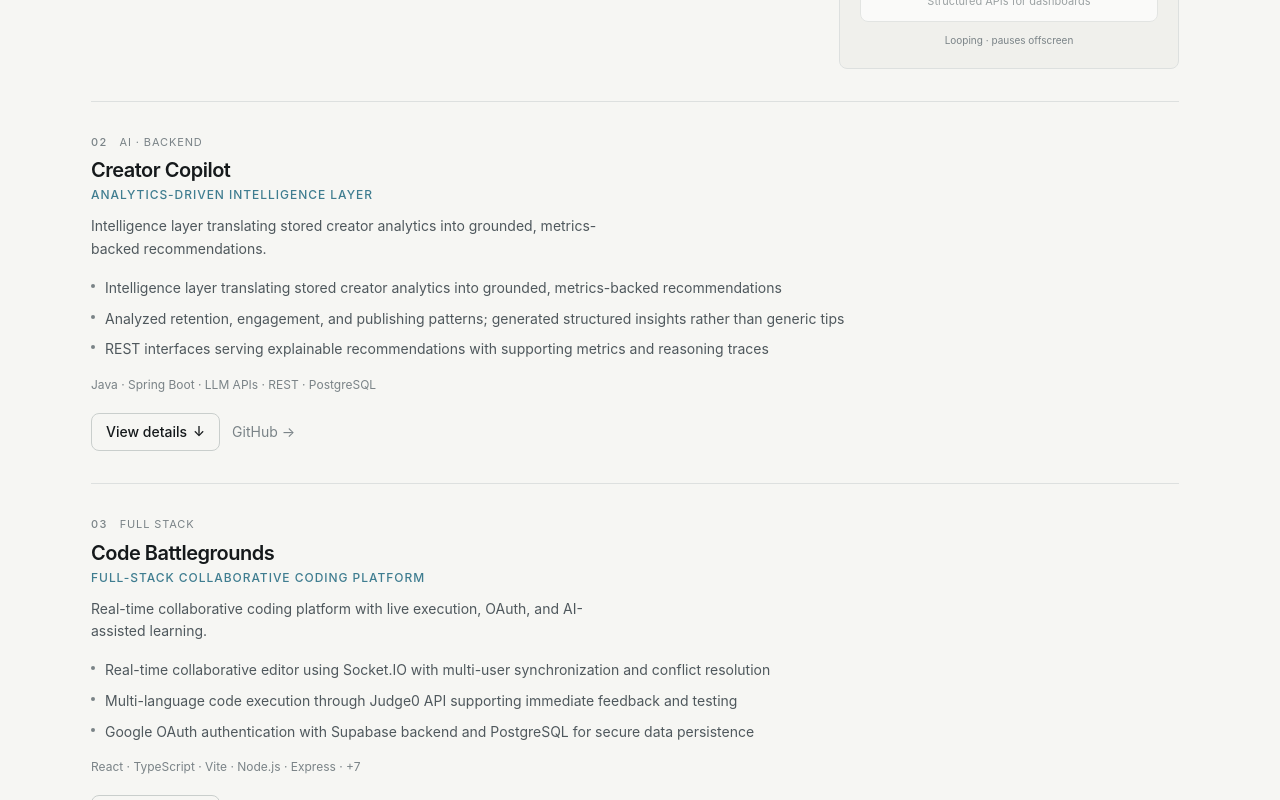
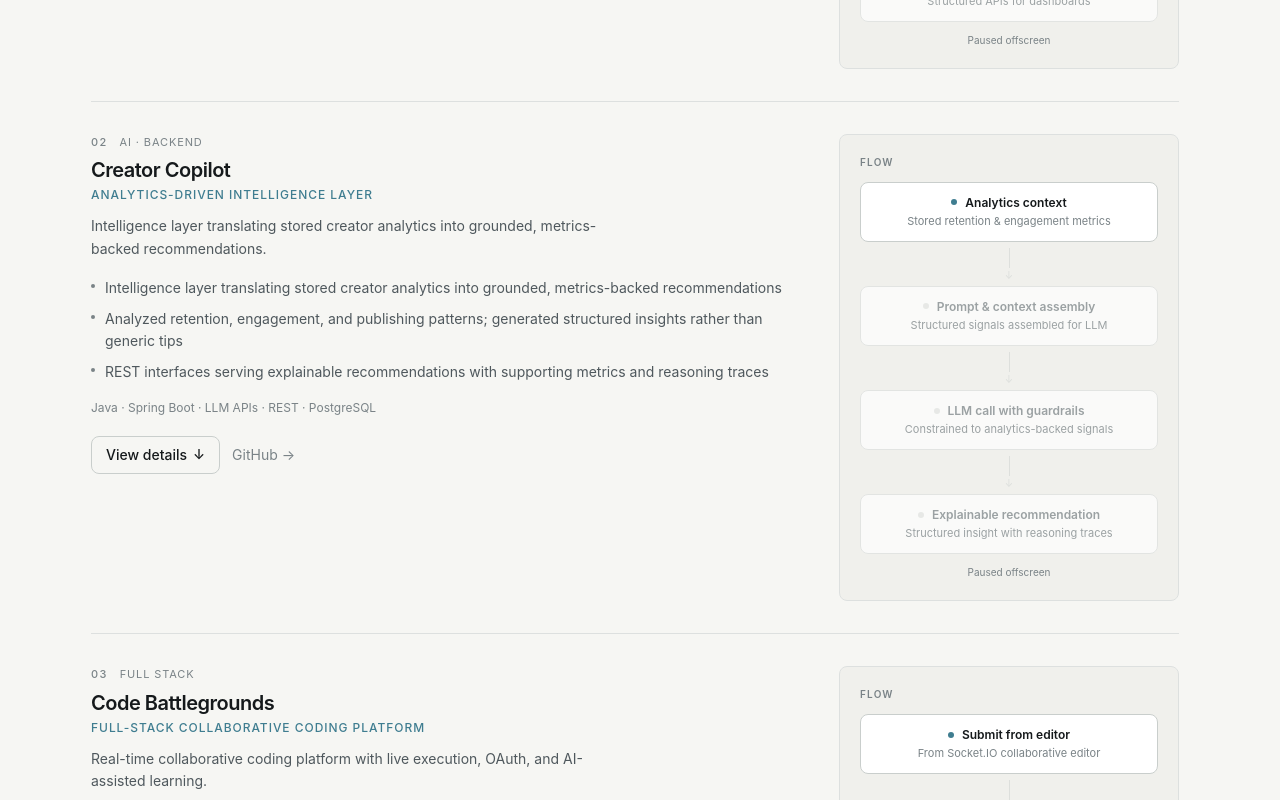
Before and after one commit to AruruGunabhiram/Portfolio-Live, a React (Vite) app: page / in a window 1280 px wide. Shown: the part 1820-2620 px from the top of the page. Built offline with nearby package versions, Linux system fonts and the light colour scheme.

Commit message:
feat: enhance demo functionality by adding FlowDemo integration and updating project data structure

```diff
--- a/src/components/projects/FeaturedProject.tsx
+++ b/src/components/projects/FeaturedProject.tsx
@@ -119,7 +119,7 @@ export function FeaturedProject({
         </div>
 
         {hasDemo && (
-          <div className="min-w-0 lg:sticky lg:top-24">
+          <div className="min-w-0">
             <ProjectDemo demo={project.demo!} />
           </div>
         )}
--- a/src/components/projects/demo/FlowDemo.tsx
+++ b/src/components/projects/demo/FlowDemo.tsx
@@ -1,8 +1,40 @@
-import { useEffect, useRef, useState, useCallback } from 'react';
+import { useEffect, useRef, useState, useCallback, useId } from 'react';
 import type { FlowDemo } from '../../../types/portfolio';
 
 interface FlowDemoProps {
   demo: FlowDemo;
+}
+
+// ─── One-active-demo coordination (8AF) ──────────────────────────
+// Without global state: all FlowDemos share a module-level observer that
+// picks the most-visible demo as the only active one. Lightweight, no context.
+type RegistryEntry = { ratio: number; setActive: (v: boolean) => void };
+const registry = new Map<string, RegistryEntry>();
+let sharedObserver: IntersectionObserver | null = null;
+
+function getSharedObserver() {
+  if (sharedObserver) return sharedObserver;
+  sharedObserver = new IntersectionObserver(
+    entries => {
+      entries.forEach(e => {
+        const id = (e.target as HTMLElement).dataset.demoId;
+        if (!id) return;
+        const ent = registry.get(id);
+        if (ent) ent.ratio = e.intersectionRatio;
+      });
+      let bestId: string | null = null;
+      let bestRatio = 0.2;
+      registry.forEach((ent, id) => {
+        if (ent.ratio >= bestRatio) {
+          bestRatio = ent.ratio;
+          bestId = id;
+        }
+      });
+      registry.forEach((ent, id) => ent.setActive(id === bestId));
+    },
+    { threshold: [0, 0.2, 0.5, 0.75] }
+  );
+  return sharedObserver;
 }
 
 export function FlowDemo({ demo }: FlowDemoProps) {
@@ -11,8 +43,9 @@ export function FlowDemo({ demo }: FlowDemoProps) {
   const stepDuration = steps.length > 0 ? totalDuration / steps.length : 0;
 
   const containerRef = useRef<HTMLDivElement>(null);
+  const demoId = useId();
   const [activeIndex, setActiveIndex] = useState(0);
-  const [isInViewport, setIsInViewport] = useState(false);
+  const [isMostVisible, setIsMostVisible] = useState(false);
   const [isDocVisible, setIsDocVisible] = useState(() => typeof document === 'undefined' ? true : document.visibilityState === 'visible');
   const [reduced, setReduced] = useState(false);
   const timerRef = useRef<number | null>(null);
@@ -26,20 +59,30 @@ export function FlowDemo({ demo }: FlowDemoProps) {
     return () => mq.removeEventListener('change', update);
   }, []);
 
-  // viewport
+  // viewport — shared one-active coordination
   useEffect(() => {
     const el = containerRef.current;
     if (!el) return;
-    const obs = new IntersectionObserver(
-      entries => {
-        const e = entries[0];
-        setIsInViewport(e.isIntersecting && e.intersectionRatio >= 0.2);
-      },
-      { threshold: [0, 0.2, 0.5] }
-    );
+    el.dataset.demoId = demoId;
+    const entry: RegistryEntry = { ratio: 0, setActive: setIsMostVisible };
+    registry.set(demoId, entry);
+    const obs = getSharedObserver();
     obs.observe(el);
-    return () => obs.disconnect();
-  }, []);
+    return () => {
+      obs.unobserve(el);
+      registry.delete(demoId);
+      // re-evaluate remaining
+      let bestId: string | null = null;
+      let bestRatio = 0.2;
+      registry.forEach((ent, id) => {
+        if (ent.ratio >= bestRatio) {
+          bestRatio = ent.ratio;
+          bestId = id;
+        }
+      });
+      registry.forEach((ent, id) => ent.setActive(id === bestId));
+    };
+  }, [demoId]);
 
   // document visibility
   useEffect(() => {
@@ -48,7 +91,7 @@ export function FlowDemo({ demo }: FlowDemoProps) {
     return () => document.removeEventListener('visibilitychange', handler);
   }, []);
 
-  const shouldAnimate = !reduced && isInViewport && isDocVisible && steps.length > 1;
+  const shouldAnimate = !reduced && isMostVisible && isDocVisible && steps.length > 1;
 
   const clearTimer = useCallback(() => {
     if (timerRef.current !== null) {
@@ -70,7 +113,6 @@ export function FlowDemo({ demo }: FlowDemoProps) {
       setActiveIndex(prev => {
         const next = prev + 1;
         if (next >= steps.length) {
-          // pause at end, then restart loop
           scheduleNext(() => {
             setActiveIndex(0);
             scheduleNext(tick, stepDuration);
@@ -86,14 +128,11 @@ export function FlowDemo({ demo }: FlowDemoProps) {
     return clearTimer;
   }, [shouldAnimate, stepDuration, steps.length, clearTimer]);
 
-  // reset when becoming invisible/hidden so loop restarts cleanly when returning
   useEffect(() => {
-    if (!isInViewport || !isDocVisible) {
+    if (!isMostVisible || !isDocVisible) {
       clearTimer();
-    } else if (shouldAnimate) {
-      // ensure active index advances from current; no reset needed
     }
-  }, [isInViewport, isDocVisible, shouldAnimate, clearTimer]);
+  }, [isMostVisible, isDocVisible, clearTimer]);
 
   // reduced motion: static complete flow
   const isStatic = reduced;
@@ -194,7 +233,7 @@ export function FlowDemo({ demo }: FlowDemoProps) {
       </div>
 
       <p className="text-[10px] leading-snug mt-3 text-center" style={{ color: 'var(--text-muted)' }} aria-hidden="true">
-        {isStatic ? 'Static flow (reduced motion)' : isInViewport && isDocVisible ? 'Looping · pauses offscreen' : 'Paused offscreen'}
+        {isStatic ? 'Static flow (reduced motion)' : isMostVisible && isDocVisible ? 'Looping · pauses offscreen' : 'Paused offscreen'}
       </p>
     </div>
   );
--- a/src/data/projects.ts
+++ b/src/data/projects.ts
@@ -96,6 +96,17 @@ export const PROJECTS: Project[] = [
     links: {
       github: 'https://github.com/AruruGunabhiram',
     },
+    demo: {
+      type: 'flow',
+      durationMs: 6400,
+      ariaLabel: 'Creator Copilot flow: analytics context, prompt assembly, LLM call with guardrails, and explainable recommendation',
+      steps: [
+        { id: 'context', label: 'Analytics context', detail: 'Stored retention & engagement metrics' },
+        { id: 'assemble', label: 'Prompt & context assembly', detail: 'Structured signals assembled for LLM' },
+        { id: 'llm', label: 'LLM call with guardrails', detail: 'Constrained to analytics-backed signals' },
+        { id: 'insight', label: 'Explainable recommendation', detail: 'Structured insight with reasoning traces' },
+      ],
+    },
   },
   {
     id: 'zenco',
@@ -149,6 +160,17 @@ export const PROJECTS: Project[] = [
       github: 'https://github.com/Kanyarasi2026/code-battle-grounds',
       live: 'https://code-battle-grounds.vercel.app',
     },
+    demo: {
+      type: 'flow',
+      durationMs: 6400,
+      ariaLabel: 'Code Battlegrounds flow: submit from collaborative editor, backend forwards to Judge0, execution, and realtime sync',
+      steps: [
+        { id: 'submit', label: 'Submit from editor', detail: 'From Socket.IO collaborative editor' },
+        { id: 'request', label: 'Backend execution request', detail: 'Node/Express forwards to Judge0' },
+        { id: 'execute', label: 'Judge0 execution', detail: 'Multi-language immediate feedback' },
+        { id: 'sync', label: 'Realtime session sync', detail: 'Socket.IO broadcasts to participants' },
+      ],
+    },
   },
   {
     id: 'timesling',
```
Also changed, not shown: src/types/portfolio.ts (+1 -9 lines).
